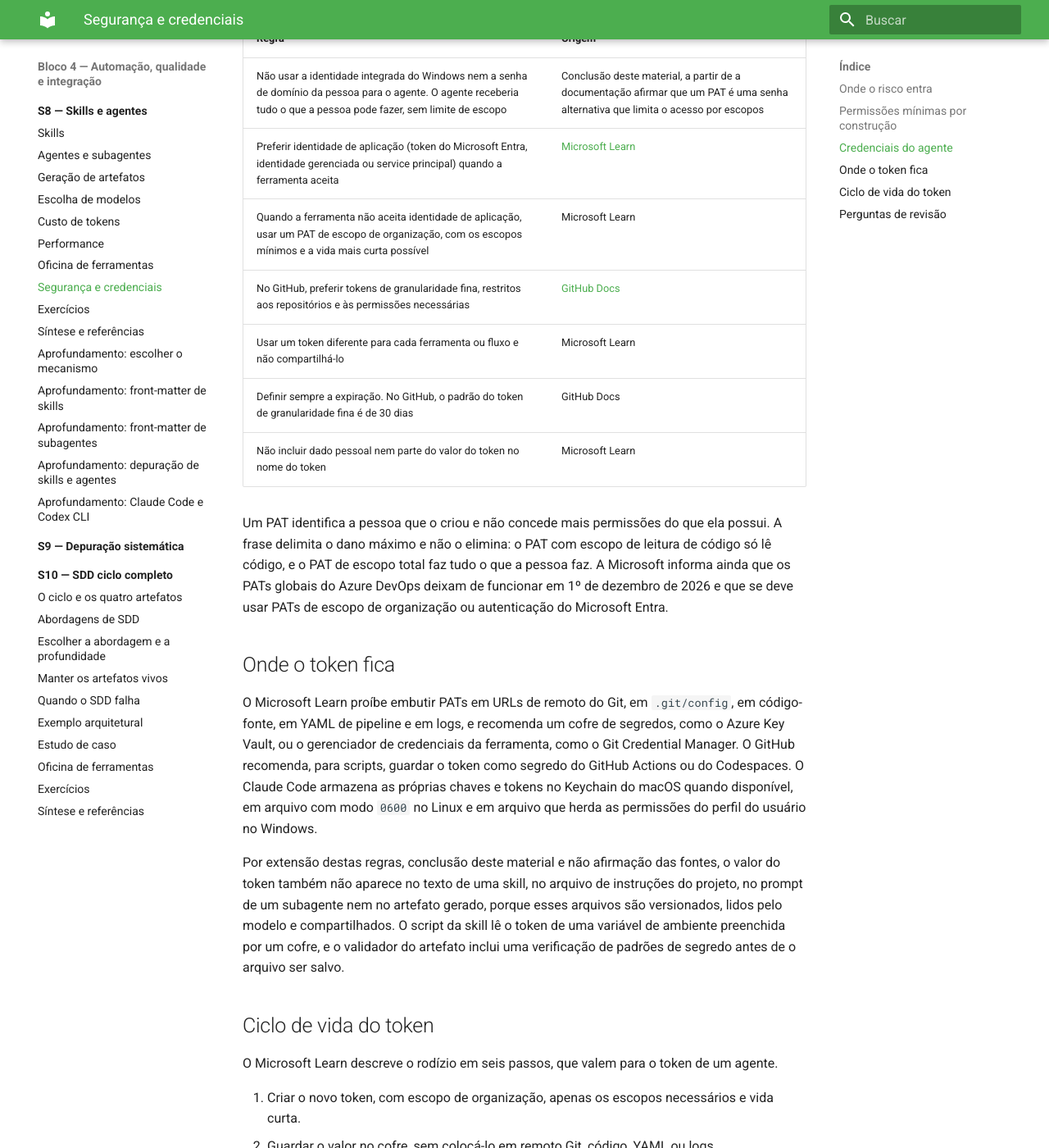
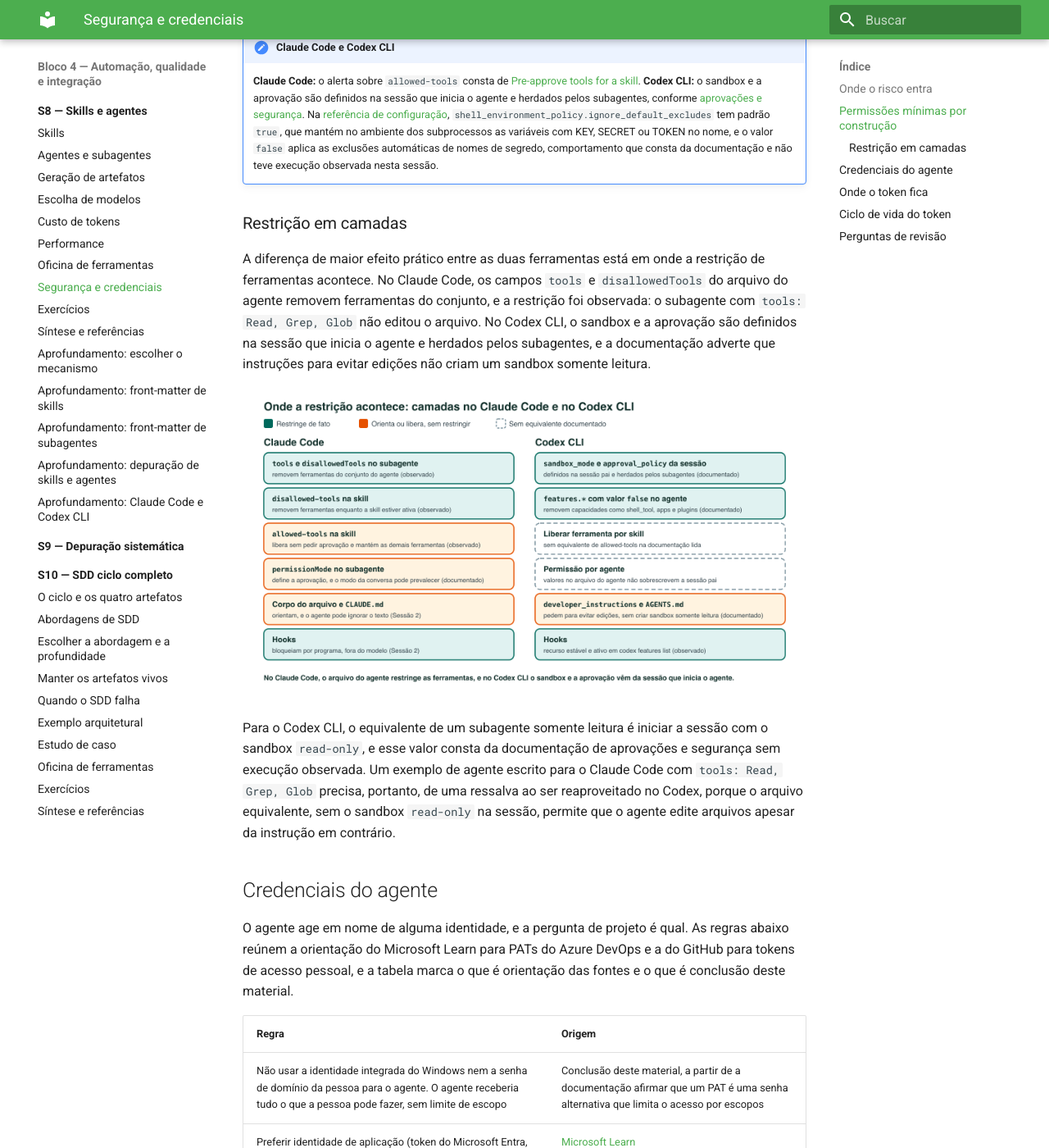
Before and after one commit to arkhibr/workshops-ia-agentica, an MkDocs documentation site: the page built from docs/sessao-08-skills-e-agentes/seguranca-e-credenciais.md, in a window 1280 px wide and 1400 px high, scrolled down 2178 px. Shown: the whole window at 82% size. Built offline with MkDocs 1.6.1 and Material for MkDocs 9.7.7, drawn with Linux system fonts in a browser that asks for light colours; some of the changed text lies outside the part shown.

Commit message:
docs: mescla a restrição em camadas e acrescenta figuras à página de Segurança e credenciais
Co-Authored-By: Claude Sonnet 5.5 <noreply@anthropic.com>

```diff
--- a/docs/sessao-08-skills-e-agentes/seguranca-e-credenciais.md
+++ b/docs/sessao-08-skills-e-agentes/seguranca-e-credenciais.md
@@ -1,12 +1,14 @@
 # Segurança e credenciais
 
-Uma skill ou um agente atua com as permissões e as credenciais que recebe, e uma instrução maliciosa ou um erro do modelo têm o alcance dessas permissões. Esta página trata das permissões mínimas, do cuidado com as credenciais que o agente usa, em especial a regra de não emprestar a identidade pessoal do Windows e de preferir tokens de escopo restrito, e do ciclo de vida do token.
+Uma skill ou um agente atua com as permissões e as credenciais que recebe, e uma instrução maliciosa ou um erro do modelo têm o alcance dessas permissões. Esta página trata das permissões mínimas, do cuidado com as credenciais que o agente usa, em especial a regra de não emprestar a identidade pessoal do Windows e de preferir tokens de escopo restrito, e do ciclo de vida do token. A página preenche, na [ficha de requisitos](index.md#a-ficha-de-requisitos), as linhas "Ferramentas e permissões" e "Identidade, credencial e cofre".
 
 ## Onde o risco entra
 
 A [documentação de segurança do Claude Code](../referencia/bibliografia.md#anthropic-claude-code-security-documentacao) descreve uma arquitetura baseada em permissões. No modo manual, o Claude Code começa com permissão de leitura e pergunta antes de editar arquivos ou executar comandos. No modo automático, um modelo classificador separado revisa as ações e bloqueia as que julga inseguras. A ferramenta de shell pode rodar em sandbox, com isolamento de arquivos e de rede.
 
 Os pontos de entrada de instrução maliciosa que importam para esta sessão são quatro. A skill de terceiros pode instruir o agente a chamar ferramentas ou a vazar dados, e a documentação das skills orienta usar apenas as que a própria equipe criou ou obteve da Anthropic. O servidor MCP de terceiros recebe o mesmo alerta, e o Claude Code encoraja escrever os próprios servidores ou usar os de provedores confiáveis. O conteúdo externo buscado pelo agente, como páginas e documentos, pode conter instruções de injeção de prompt. A skill que busca dados em URLs externas herda esse risco, porque o conteúdo buscado muda sem que a skill mude.
+
+![O agente no centro, com as permissões e as credenciais que recebeu, e quatro setas de entrada de instrução maliciosa: skill de terceiros, servidor MCP de terceiros, conteúdo externo buscado pelo agente e skill que busca dados em URLs externas. Abaixo, quatro boas práticas da documentação: revisar os comandos antes da aprovação, evitar enviar conteúdo não confiável diretamente ao agente, verificar mudanças em arquivos críticos e usar máquinas virtuais para scripts e chamadas de ferramenta.](assets/pontos-de-entrada-do-risco.png)
 
 A documentação lista boas práticas para conteúdo não confiável: revisar os comandos antes da aprovação, evitar enviar conteúdo não confiável diretamente ao agente, verificar mudanças em arquivos críticos e usar máquinas virtuais para executar scripts e chamadas de ferramenta, em especial com serviços web externos. O mesmo texto reconhece que nenhum sistema é imune a todos os ataques.
 
@@ -31,6 +33,14 @@ Numa skill, o campo `allowed-tools` libera ferramentas sem pedir aprovação e d
     **Claude Code:** o alerta sobre `allowed-tools` consta de [Pre-approve tools for a skill](https://code.claude.com/docs/en/skills#pre-approve-tools-for-a-skill).
     **Codex CLI:** o sandbox e a aprovação são definidos na sessão que inicia o agente e herdados pelos subagentes, conforme [aprovações e segurança](https://learn.chatgpt.com/docs/agent-approvals-security). Na [referência de configuração](https://learn.chatgpt.com/docs/config-file/config-reference), `shell_environment_policy.ignore_default_excludes` tem padrão `true`, que mantém no ambiente dos subprocessos as variáveis com KEY, SECRET ou TOKEN no nome, e o valor `false` aplica as exclusões automáticas de nomes de segredo, comportamento que consta da documentação e não teve execução observada nesta sessão.
 
+### Restrição em camadas
+
+A diferença de maior efeito prático entre as duas ferramentas está em onde a restrição de ferramentas acontece. No Claude Code, os campos `tools` e `disallowedTools` do arquivo do agente removem ferramentas do conjunto, e a restrição foi observada: o subagente com `tools: Read, Grep, Glob` não editou o arquivo. No Codex CLI, o sandbox e a aprovação são definidos na sessão que inicia o agente e herdados pelos subagentes, e a documentação adverte que instruções para evitar edições não criam um sandbox somente leitura.
+
+![Duas colunas comparam as camadas de restrição. No Claude Code, tools e disallowedTools do subagente e disallowed-tools da skill removem ferramentas, allowed-tools e permissionMode liberam ou definem a aprovação sem restringir, o corpo do arquivo orienta e os hooks bloqueiam por programa. No Codex CLI, sandbox_mode e approval_policy da sessão são herdados, as chaves features removem capacidades, developer_instructions e AGENTS.md apenas orientam, e não há equivalente documentado para liberar ferramenta por skill, enquanto valores de permissão colocados no arquivo do agente não sobrescrevem a sessão pai.](assets/restricao-em-camadas.png)
+
+Para o Codex CLI, o equivalente de um subagente somente leitura é iniciar a sessão com o sandbox `read-only`, e esse valor consta da documentação de aprovações e segurança sem execução observada. Um exemplo de agente escrito para o Claude Code com `tools: Read, Grep, Glob` precisa, portanto, de uma ressalva ao ser reaproveitado no Codex, porque o arquivo equivalente, sem o sandbox `read-only` na sessão, permite que o agente edite arquivos apesar da instrução em contrário.
+
 ## Credenciais do agente
 
 O agente age em nome de alguma identidade, e a pergunta de projeto é qual. As regras abaixo reúnem a orientação do Microsoft Learn para PATs do Azure DevOps e a do GitHub para tokens de acesso pessoal, e a tabela marca o que é orientação das fontes e o que é conclusão deste material.
@@ -46,6 +56,8 @@ O agente age em nome de alguma identidade, e a pergunta de projeto é qual. As r
 | Não incluir dado pessoal nem parte do valor do token no nome do token | Microsoft Learn |
 
 Um PAT identifica a pessoa que o criou e não concede mais permissões do que ela possui. A frase delimita o dano máximo e não o elimina: o PAT com escopo de leitura de código só lê código, e o PAT de escopo total faz tudo o que a pessoa faz. A Microsoft informa ainda que os PATs globais do Azure DevOps deixam de funcionar em 1º de dezembro de 2026 e que se deve usar PATs de escopo de organização ou autenticação do Microsoft Entra.
+
+![À esquerda, o que evitar: a identidade integrada do Windows ou a senha de domínio da pessoa, que daria ao agente tudo o que a pessoa pode fazer. À direita, o que preferir, em ordem: identidade de aplicação, PAT de escopo de organização com escopos mínimos e vida curta, e token de granularidade fina no GitHub. Abaixo, três regras: um token para cada ferramenta ou fluxo, expiração sempre definida e valor no cofre de segredos.](assets/identidade-propria-e-credencial.png)
 
 ## Onde o token fica
 
@@ -64,6 +76,8 @@ O Microsoft Learn descreve o rodízio em seis passos, que valem para o token de
 5. Testar cada integração atualizada e verificar falhas de autenticação.
 6. Revogar o token antigo.
 
+![Seis passos em duas fileiras: criar o novo token, guardar o valor no cofre, testar o token novo, atualizar quem usa o token antigo, testar cada integração e revogar o token antigo. Abaixo, o inventário de cada token e a revogação imediata quando o token é exposto, com a observação de que o log de auditoria não registra o uso.](assets/ciclo-de-vida-do-token.png)
+
 Convém manter um inventário com o dono, a finalidade, os escopos, a validade e as integrações de cada token. A revogação deve ser imediata quando o token é exposto, e a Microsoft informa que o log de auditoria registra a criação, a expiração, a modificação e a revogação, mas não o uso, de modo que o log não indica se um token foi usado. O Azure DevOps ainda varre repositórios públicos do GitHub e revoga automaticamente os PATs vazados, salvo se a política do tenant desativar o recurso.
 
 ## Perguntas de revisão
@@ -78,4 +92,11 @@ Convém manter um inventário com o dono, a finalidade, os escopos, a validade e
 | Quem revisou a skill de origem externa? | Pessoa nomeada, com todos os arquivos lidos |
 | Como o token é revogado? | Procedimento escrito e testado, com o inventário atualizado |
 
+!!! abstract "Linha da ficha"
+    Ferramentas e permissões, e identidade, credencial e cofre:
+
+    - Que ferramentas existem para o agente, e que permissão cada uma exige?
+    - Que identidade o agente usa, com que escopo e validade, e quem renova o token?
+    - Onde fica o valor da credencial, e como o token é revogado?
+
 **Próxima página:** [Exercícios](exercicios.md).
```
Also changed, not shown: docs/sessao-08-skills-e-agentes/assets/ciclo-de-vida-do-token.png (added), docs/sessao-08-skills-e-agentes/assets/ciclo-de-vida-do-token.svg (added), docs/sessao-08-skills-e-agentes/assets/identidade-propria-e-credencial.png (added), docs/sessao-08-skills-e-agentes/assets/identidade-propria-e-credencial.svg (added), docs/sessao-08-skills-e-agentes/assets/pontos-de-entrada-do-risco.png (added), docs/sessao-08-skills-e-agentes/assets/pontos-de-entrada-do-risco.svg (added), 1 other file.
